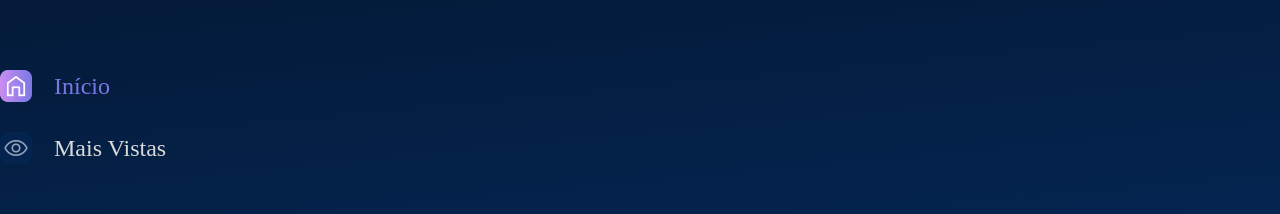
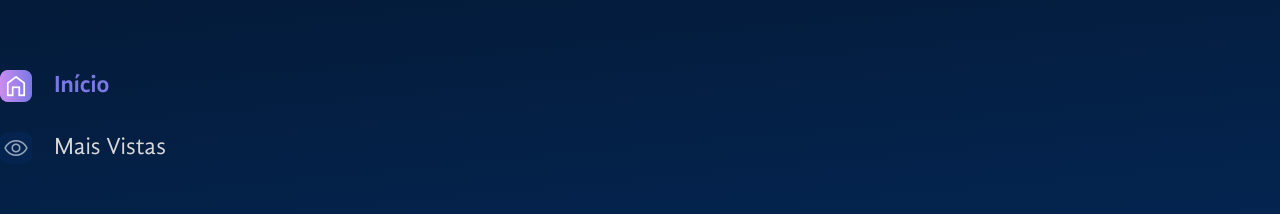
Before and after one commit to PedroFiel/SpaceApp, a React (Vite) app: page / in a window 1280 px wide. Shown: the part 122-336 px from the top of the page. Built offline with nearby package versions, Linux system fonts and the light colour scheme.

Commit message:
feat: importanto a font

```diff
--- a/src/components/BarraLateral/ItemNavegacao/index.jsx
+++ b/src/components/BarraLateral/ItemNavegacao/index.jsx
@@ -6,6 +6,7 @@
     margin-bottom: 30px;
     cursor: pointer;
     color: ${ props => props.$ativo ? "#7B78E5" : "#D9D9D9" };
+    font-family: ${ props => props.$ativo ? "GandhiSansBold" : "GandhiSansRegular" };
     display: flex;
     align-items: center;
     gap: 22px;
--- a/src/components/EstilosGlobais/index.jsx
+++ b/src/components/EstilosGlobais/index.jsx
@@ -1,9 +1,23 @@
 import { createGlobalStyle } from "styled-components";
+import GandhiSansRegular from './fontes/GandhiSans-Regular.otf'
+import GandhiSansBold from './fontes/GandhiSans-Bold.otf'
+
 
 const EstilosGlobais = createGlobalStyle`
+@font-face {
+  font-family: 'GandhiSansRegular';
+  src: local('Gandhi Sans Regular'), local('GandhiSansRegular'),url(${GandhiSansRegular});
+}
+
+@font-face {
+  font-family: 'GandhiSansBold';
+  src: local('Gandhi Sans Bold'), local('GandhiSansBold'),url(${GandhiSansBold});
+}
+
 html {
   line-height: 1.15;
   -webkit-text-size-adjust: 100%;
+  font-family: GandhiSansRegular;
 }
 body {
   margin: 0;
```
